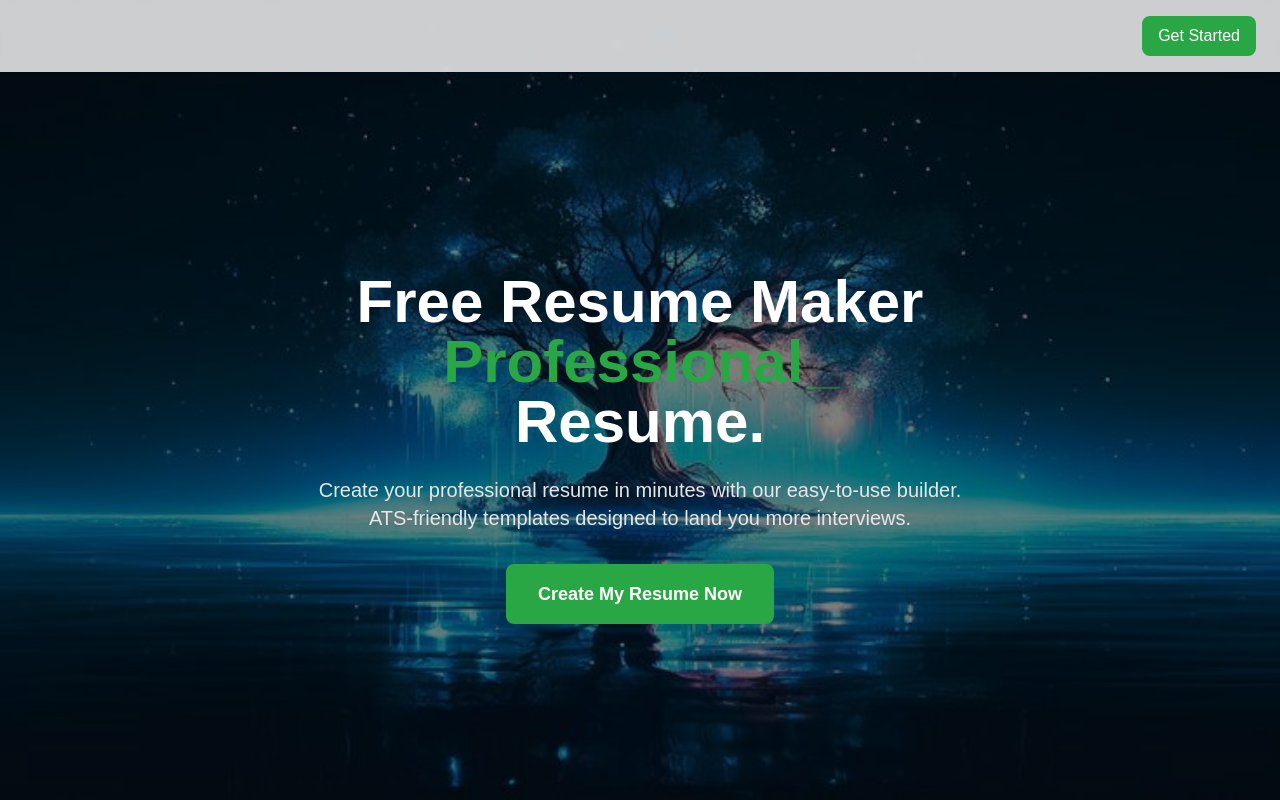
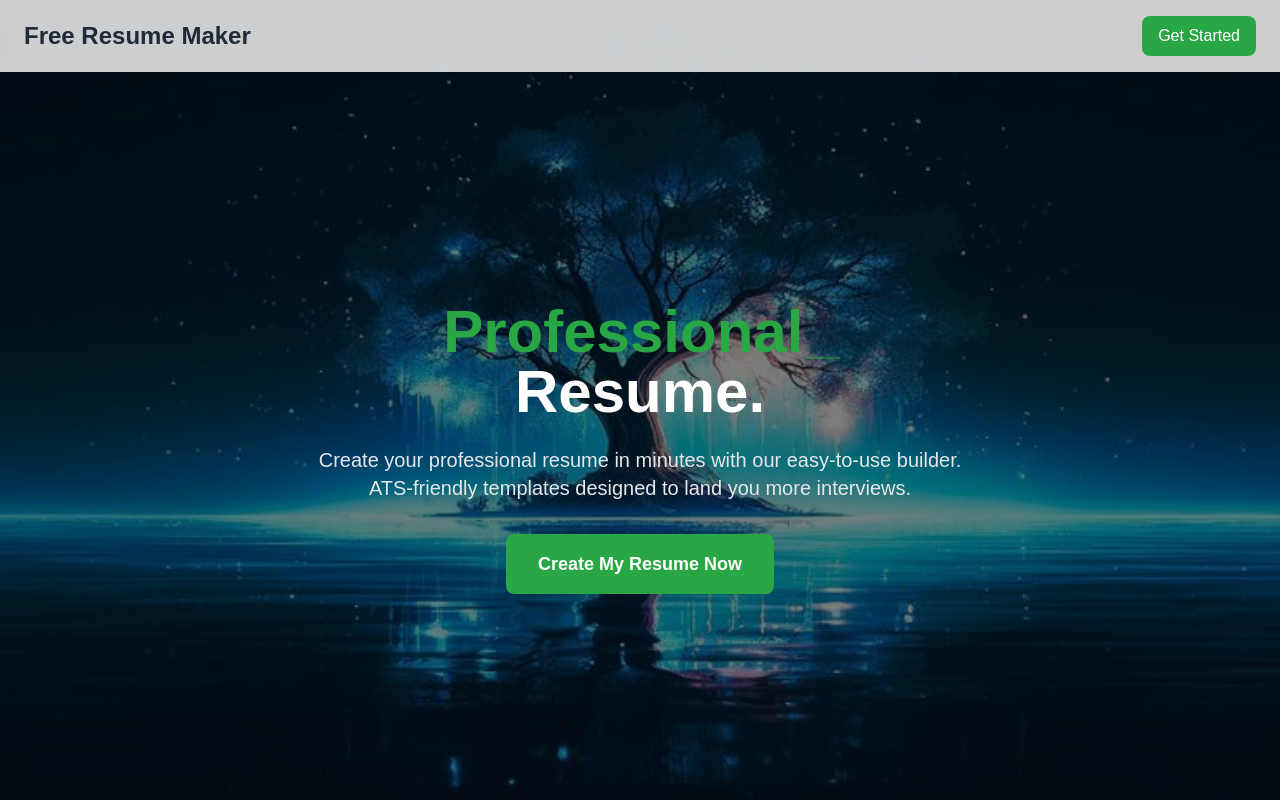
Before and after one commit to Johnndelembi/freebie-resume-maker, a Next.js app: page / in a window 1280 px wide. Shown: the top 800 px of the page. Built offline with nearby package versions, Linux system fonts and the light colour scheme.

Commit message:
Update Hero.jsx

```diff
--- a/components/hero/Hero.jsx
+++ b/components/hero/Hero.jsx
@@ -10,7 +10,7 @@ export default function Hero() {
                 <div className="container mx-auto px-6 py-4">
                     <div className="flex justify-between items-center">
                         <Link href="/" className="text-2xl font-bold text-gray-800">
-{/*                             Free Resume Maker */}
+                            Free Resume Maker
                         </Link>
                         <div className="flex items-center gap-6">
                             <Link
@@ -40,7 +40,7 @@ export default function Hero() {
                 <div className="relative z-10 container mx-auto px-6 pt-32">
                     <div className="flex flex-col justify-center items-center h-[80vh] text-center">
                         <h1 className="text-6xl font-bold text-white mb-6">
-                            Free Resume Maker <br />
+{/*                             Free Resume Maker <br /> */}
                             <span className="text-[rgb(42,167,69)]">
                                 <Typewriter
                                     words={['Optimized', 'Perfect', 'Professional', 'ATS-friendly']}
```
